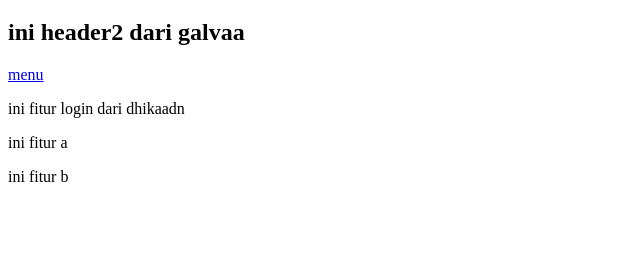
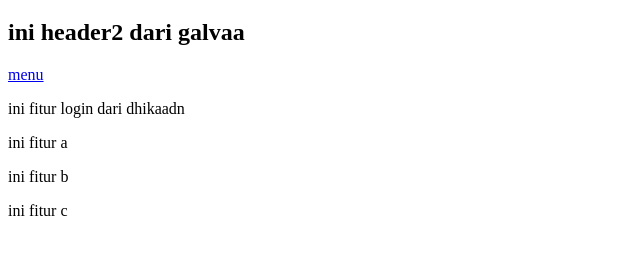
Before and after one commit to Dhikaadn/tes-collab, a plain HTML site: page index.html in a window 1280 px wide. Shown: the part 61-316 px from the top of the page, without its empty margins (0-640 px from the left). Drawn offline with Linux system fonts and the light colour scheme.

Commit message:
add the fitur c

```diff
--- a/index.html
+++ b/index.html
@@ -13,5 +13,6 @@
     <p>ini fitur login dari dhikaadn</p>
     <p>ini fitur a</p>
     <p>ini fitur b</p>
+    <p>ini fitur c</p>
 </body>
 </html>
```
